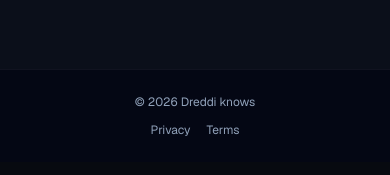
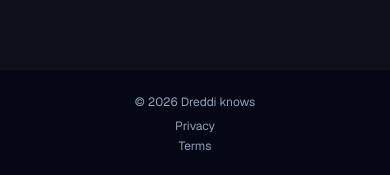
Before and after one commit to wanderwe/dreddi-mvp, a Next.js app: page /en/u in a window 390 px wide. Shown: the part 852-1027 px from the top of the page. Built offline with nearby package versions, Linux system fonts and the light colour scheme; no server answers; the database is empty.

Commit message:
Align footer feedback link style and mobile layout

```diff
--- a/src/app/components/AppFooter.tsx
+++ b/src/app/components/AppFooter.tsx
@@ -30,12 +30,12 @@ export function AppFooter() {
 
   return (
     <footer className="border-t border-white/5 bg-slate-950/60 text-slate-400">
-      <div className="mx-auto flex w-full max-w-6xl flex-col items-center justify-between gap-3 px-6 py-6 text-xs sm:flex-row">
+      <div className="mx-auto flex w-full max-w-6xl flex-col items-center justify-between gap-2 px-6 py-6 text-xs sm:flex-row sm:gap-3">
         <span>© {year} Dreddi knows</span>
-        <div className="flex items-center gap-4">
+        <div className="flex w-full flex-col items-center gap-1 text-center sm:w-auto sm:flex-row sm:gap-4 sm:text-left">
           {canSendFeedback && (
             <FeedbackModalTrigger
-              triggerClassName="cursor-pointer rounded-lg border border-white/10 px-2.5 py-1.5 text-slate-300 transition hover:border-emerald-300/40 hover:text-emerald-100"
+              triggerClassName="cursor-pointer text-slate-400 transition hover:text-emerald-200 focus-visible:outline-none focus-visible:ring-1 focus-visible:ring-emerald-300/40 rounded-sm"
             />
           )}
           <LocalizedLink href="/privacy" className="transition hover:text-emerald-200">
```
